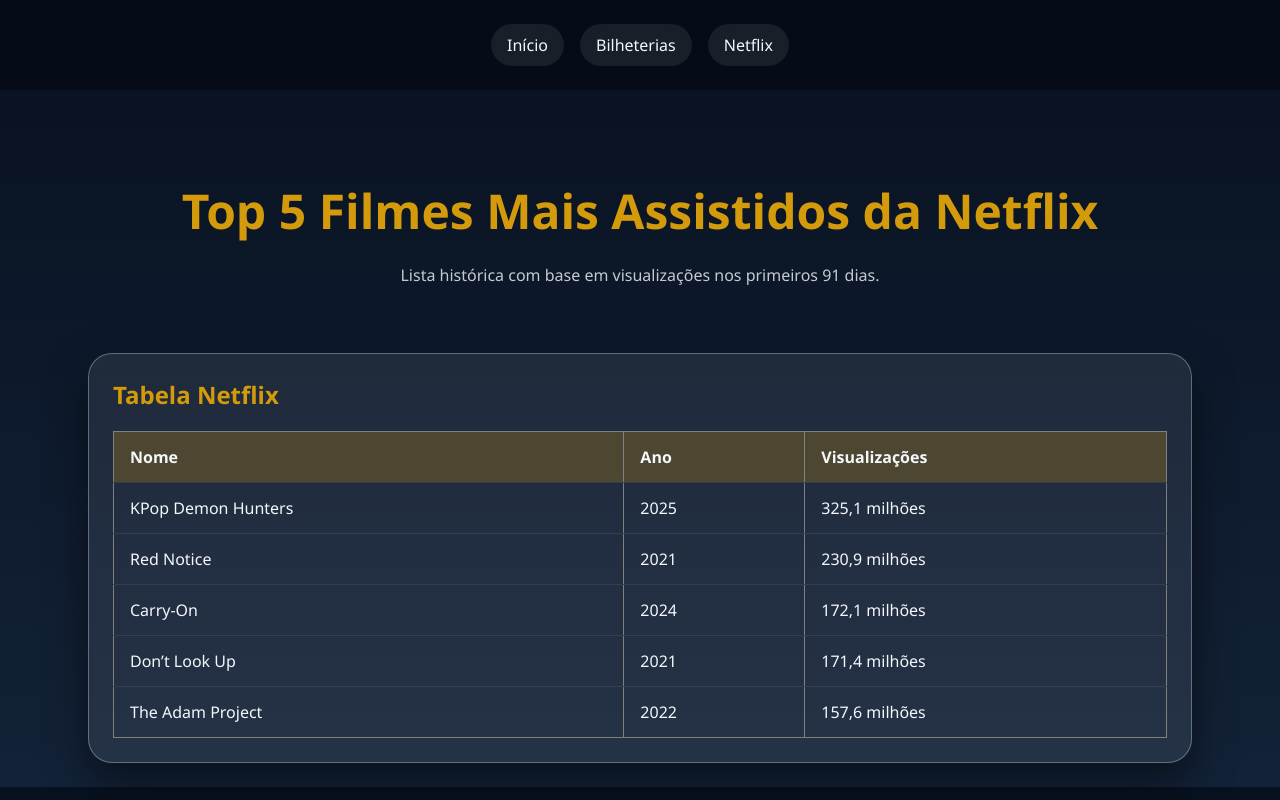
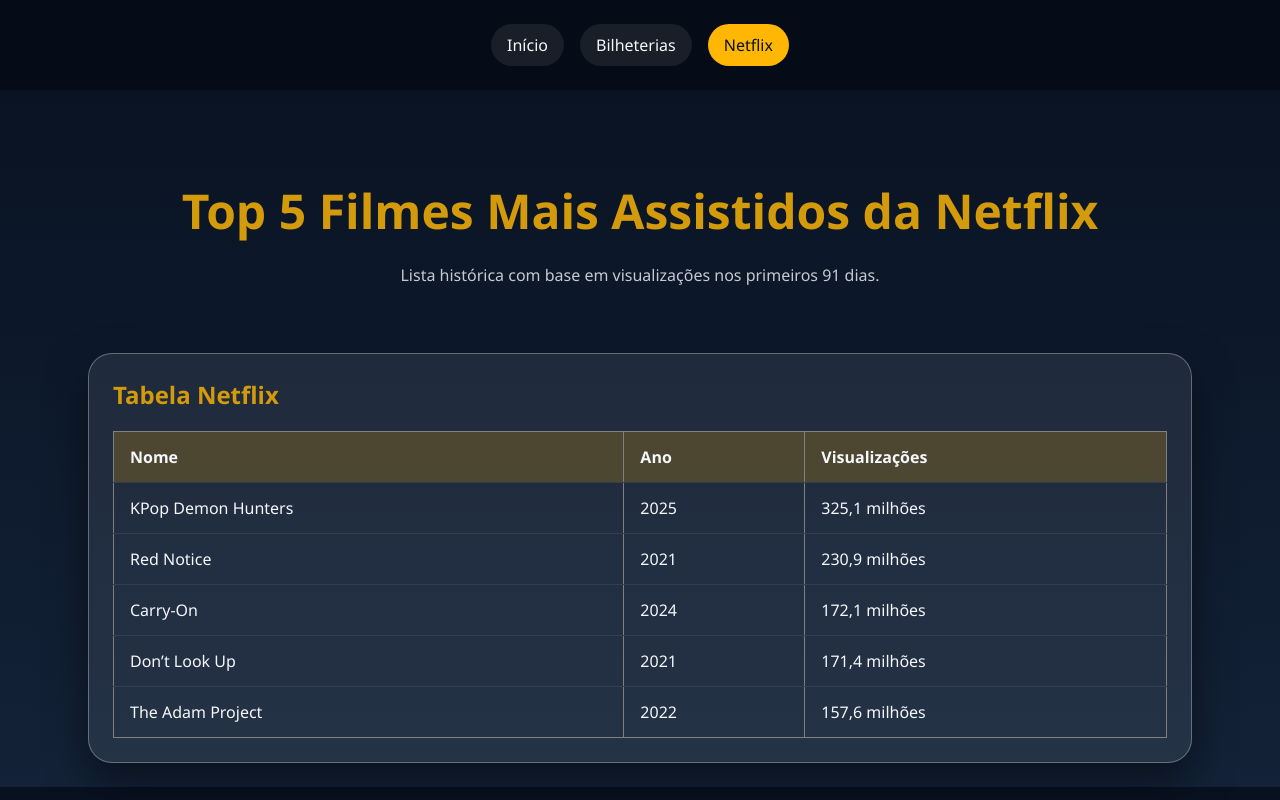
Before and after one commit to bruna-lins/piratex-tv, a plain HTML site: page netflix.html in a window 1280 px wide. Drawn offline with Linux system fonts and the light colour scheme.

Commit message:
feat: destaca no menu a página atual

```diff
--- a/css/style.css
+++ b/css/style.css
@@ -54,6 +54,11 @@
 }
 
 nav a:hover {
+  background-color: #ffb703;
+  color: #081120;
+}
+
+nav a.link-ativo {
   background-color: #ffb703;
   color: #081120;
 }
--- /dev/null
+++ b/js/main.js
@@ -0,0 +1,20 @@
+const linksNavegacao = document.querySelectorAll("nav a");
+
+const paginaAtual = window.location.pathname.split("/").pop() || "index.html";
+
+/* forEach percorre todos os links selecionados para comparar um por um */
+linksNavegacao.forEach((link) => {
+  const destino = link.getAttribute("href");
+
+  if (destino === paginaAtual) {
+    /* classList.add adiciona uma classe CSS ao elemento indicado*/
+    link.classList.add("link-ativo");
+  }
+});
+
+/*
+        [ <a href="index.html">Início</a> ]
+        [ <a href="bilheterias.html">Bilheterias</a> -> injeta CSS para destaque visual ]
+        [ <a href="netflix.html">Netflix</a> ]
+
+*/
--- a/netflix.html
+++ b/netflix.html
@@ -59,5 +59,7 @@
         </table>
       </section>
     </main>
+
+    <script src="js/main.js" defer></script>
   </body>
 </html>
```
Also changed, not shown: avatar.html (+2 -0 lines), bilheterias.html (+2 -0 lines), index.html (+2 -0 lines), js/avatar.js (added), js/bilheterias.js (added), js/dados.js (added), js/netflix.js (added), 1 other file.
